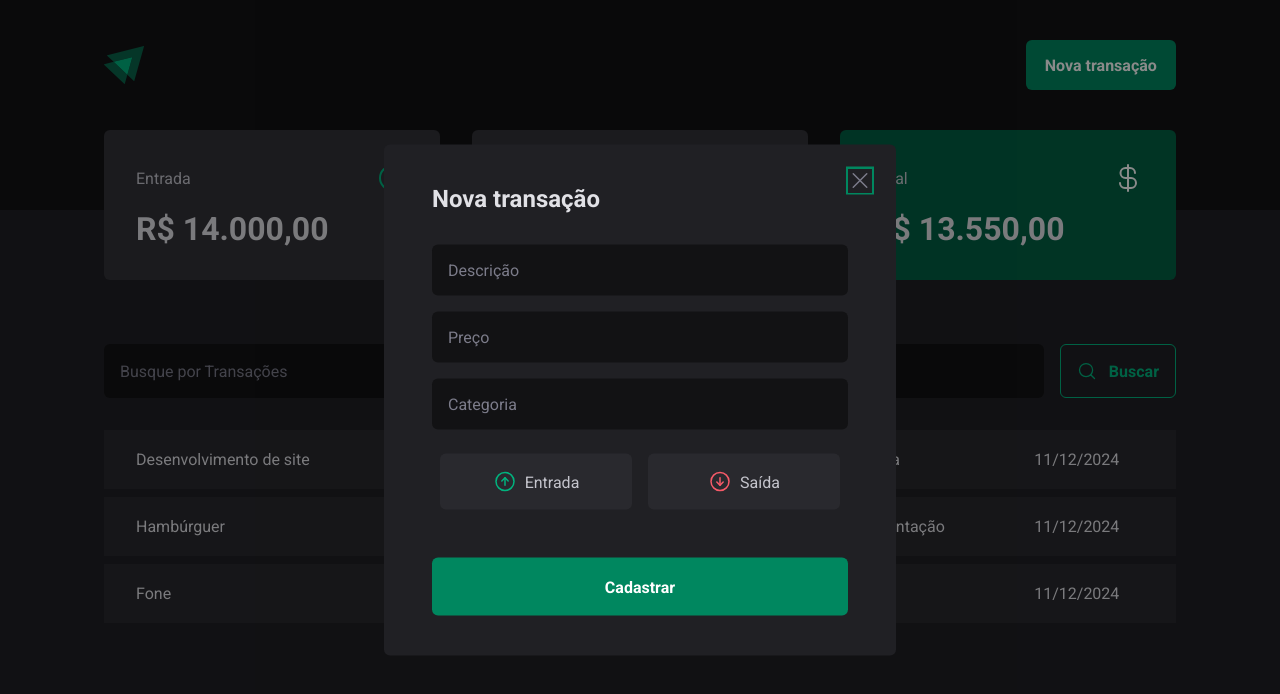
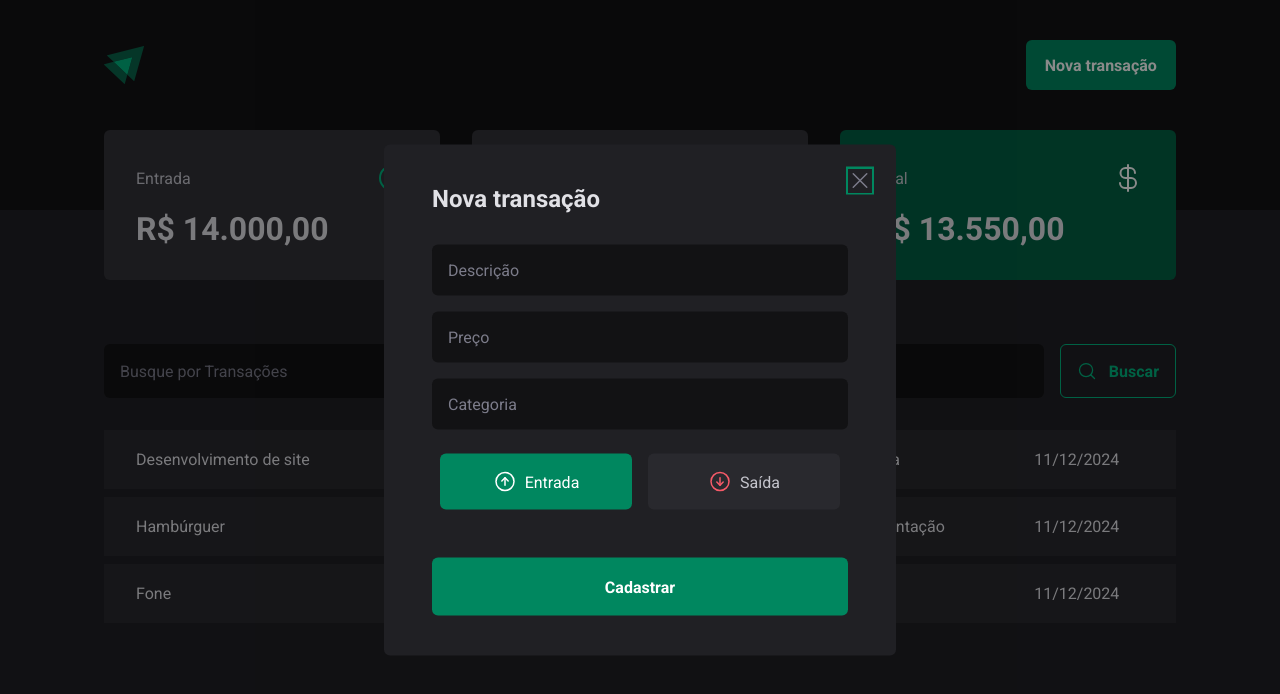
Before and after one commit to migasgg/dt-money, a React (Vite) app: page / in a window 1280 px wide. Both pictures are taken after a click on the button "Nova transação". Shown: the top 694 px of the page. Built offline with nearby package versions, Linux system fonts and the light colour scheme; data requests are answered from the project's data file.

Commit message:
react controler of react-hook-form

```diff
--- a/src/components/NewTransactionModal/index.tsx
+++ b/src/components/NewTransactionModal/index.tsx
@@ -8,25 +8,29 @@
 } from "./styles"
 import { ArrowCircleDown, ArrowCircleUp, X } from "phosphor-react"
 import * as zod from "zod"
-import { useForm } from "react-hook-form"
+import { Controller, useForm } from "react-hook-form"
 import { zodResolver } from "@hookform/resolvers/zod"
 
 const newTransactionFormSchema = zod.object({
   description: zod.string(),
   price: zod.number(),
   category: zod.string(),
-  // type: zod.enum(["income", "outcome"]),
+  type: zod.enum(["income", "outcome"]),
 })
 
 type NewTransactionFormInputs = zod.infer<typeof newTransactionFormSchema>
 
 export function NewTransactionModal() {
   const {
+    control,
     register,
     handleSubmit,
     formState: { isSubmitting },
   } = useForm<NewTransactionFormInputs>({
     resolver: zodResolver(newTransactionFormSchema),
+    defaultValues: {
+      type: "income",
+    },
   })
 
   async function handleCreateNewTransaction(data: NewTransactionFormInputs) {
@@ -62,7 +66,15 @@
             {...register("category")}
           />
 
-          <TransactionType>
+          <Controller
+            control={control}
+            name="type"
+            render={({ field }) => {
+              return (
+                <TransactionType
+                  onValueChange={field.onChange}
+                  value={field.value}
+                >
                   <TransactionTypeButton variant="income" value="income">
                     <ArrowCircleUp size={24} />
                     Entrada
@@ -73,6 +85,9 @@
                     Saída
                   </TransactionTypeButton>
                 </TransactionType>
+              )
+            }}
+          />
 
           <button type="submit" disabled={isSubmitting}>
             Cadastrar
```
Lines whose indentation alone changed are shown as unchanged.
